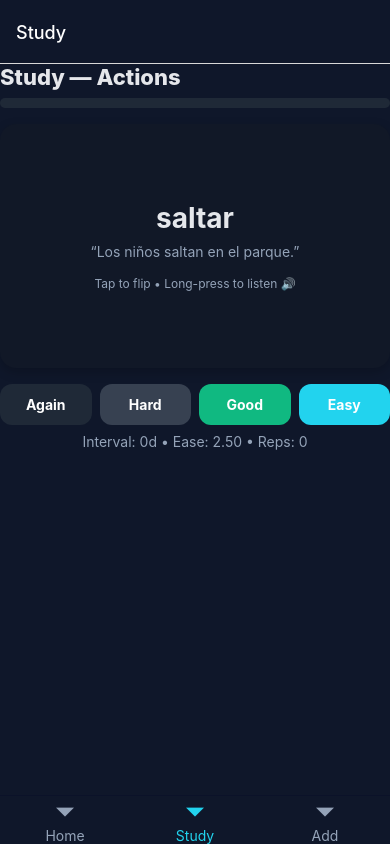
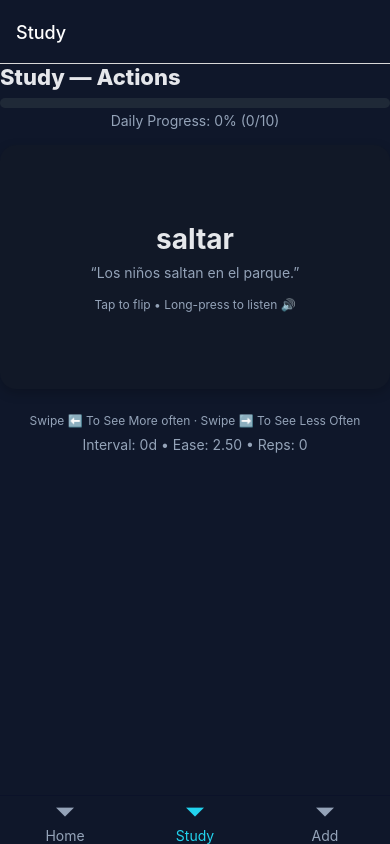
Before and after one commit to mikepitts25/Colombian-Spanish, a React Native app: screen /Study in a window 390 px wide. Built offline with nearby package versions, Linux system fonts and the light colour scheme.

Commit message:
adjusted the study screen

```diff
--- a/src/components/Flashcard.tsx
+++ b/src/components/Flashcard.tsx
@@ -1,31 +1,33 @@
 // src/components/Flashcard.tsx
 import React, { useMemo, useRef, useState, useEffect } from 'react';
-import { Animated, Easing, Pressable, StyleSheet, Text, TextInput, View } from 'react-native';
+import { Animated, Easing, PanResponder, Pressable, StyleSheet, Text, View } from 'react-native';
 import * as Speech from 'expo-speech';
 import { colors, spacing } from '../styles/theme';
 import { FlashCard } from '../types';
 
 interface Props {
   card: FlashCard;
-  onGrade: (q: 1 | 2 | 3 | 4 | 5) => void; // Again=1, Hard=2, OK=3, Good=4, Easy=5
+  // Swipe right => Good (4); Swipe left => Hard (2)
+  onGrade: (q: 1 | 2 | 3 | 4 | 5) => void;
 }
 
 export default function Flashcard({ card, onGrade }: Props) {
   const [isFront, setIsFront] = useState(true);
-  const [typed, setTyped] = useState('');
-  const [result, setResult] = useState<null | 'correct' | 'wrong'>(null);
 
-  const rot = useRef(new Animated.Value(0)).current;      // 0 = front, 180 = back
-  const shake = useRef(new Animated.Value(0)).current;
-
+  // Flip animation (Y-rotation)
+  const rot = useRef(new Animated.Value(0)).current; // 0 = front, 180 = back
   const frontDeg = rot.interpolate({ inputRange: [0, 180], outputRange: ['0deg', '180deg'] });
   const backDeg  = rot.interpolate({ inputRange: [0, 180], outputRange: ['180deg', '360deg'] });
 
-  // Acceptable answers (support optional card.answers[])
-  const acceptableAnswers: string[] = useMemo(() => {
-    const base = (card.back || '').trim();
-    const variants = Array.isArray((card as any).answers) ? (card as any).answers : [];
-    return [base, ...variants].map(s => s.toLowerCase().trim()).filter(Boolean);
+  // Horizontal swipe gesture
+  const translateX = useRef(new Animated.Value(0)).current;
+  const tilt = translateX.interpolate({ inputRange: [-150, 0, 150], outputRange: ['-6deg', '0deg', '6deg'] });
+  const opacity = translateX.interpolate({ inputRange: [-150, 0, 150], outputRange: [0.85, 1, 0.85] });
+
+  // Acceptable answers kept for future quiz/validation flows (not used on the card anymore)
+  useMemo(() => {
+    const _ = card; // placeholder to keep dependency intentionally
+    return undefined;
   }, [card]);
 
   function say() {
@@ -37,61 +39,66 @@ export default function Flashcard({ card, onGrade }: Props) {
     const toValue = target === 'front' ? 0 : 180;
     Animated.timing(rot, {
       toValue,
-      duration: 350,
+      duration: 300,
       easing: Easing.inOut(Easing.ease),
       useNativeDriver: true,
     }).start(() => setIsFront(target === 'front'));
   }
 
-  function doShake() {
-    shake.setValue(0);
-    Animated.sequence([
-      Animated.timing(shake, { toValue: 1, duration: 60, useNativeDriver: true }),
-      Animated.timing(shake, { toValue: -1, duration: 60, useNativeDriver: true }),
-      Animated.timing(shake, { toValue: 1, duration: 60, useNativeDriver: true }),
-      Animated.timing(shake, { toValue: 0, duration: 60, useNativeDriver: true }),
-    ]).start();
-  }
-
-  function checkTypedAndGrade() {
-    const guess = typed.trim().toLowerCase();
-    const correct = guess.length > 0 && acceptableAnswers.some(a => a.includes(guess) || guess.includes(a));
-    if (correct) {
-      setResult('correct');
-      onGrade(4); // Good by default for a correct typed answer
-    } else {
-      setResult('wrong');
-      doShake();
-      onGrade(2); // Hard if wrong
-    }
-  }
-
-  // Clear and reset when the card changes
+  // Clear/flip back to front when the card changes
   const prevId = useRef(card.id);
   useEffect(() => {
     if (prevId.current !== card.id) {
       prevId.current = card.id;
-      setTyped('');
-      setResult(null);
-      // Always return to front side when moving to a new card
-      if (!isFront) flip('front');
+      // Immediately reset to the front without animation to avoid transient pointerEvents issues
+      rot.setValue(0);
+      setIsFront(true);
+      translateX.setValue(0);
     }
     // eslint-disable-next-line react-hooks/exhaustive-deps
   }, [card.id]);
 
-  const shakeX = shake.interpolate({ inputRange: [-1, 1], outputRange: [-6, 6] });
+  // Pan responder for swipe grading
+  const SWIPE_THRESHOLD = 80; // px
+  const panResponder = useRef(
+    PanResponder.create({
+      onMoveShouldSetPanResponder: (_evt, gs) => Math.abs(gs.dx) > 8 && Math.abs(gs.dx) > Math.abs(gs.dy),
+      onPanResponderMove: Animated.event([null, { dx: translateX }], { useNativeDriver: false }),
+      onPanResponderRelease: (_evt, gs) => {
+        const { dx } = gs;
+        if (dx > SWIPE_THRESHOLD) {
+          // Swipe Right => Good (4)
+          Animated.timing(translateX, { toValue: 400, duration: 180, easing: Easing.out(Easing.quad), useNativeDriver: true }).start(() => {
+            translateX.setValue(0);
+            // Return to front for next card
+            if (!isFront) flip('front');
+            onGrade(4);
+          });
+        } else if (dx < -SWIPE_THRESHOLD) {
+          // Swipe Left => Hard (2) to see it more often
+          Animated.timing(translateX, { toValue: -400, duration: 180, easing: Easing.out(Easing.quad), useNativeDriver: true }).start(() => {
+            translateX.setValue(0);
+            if (!isFront) flip('front');
+            onGrade(2);
+          });
+        } else {
+          // Not far enough — snap back
+          Animated.spring(translateX, { toValue: 0, useNativeDriver: true, bounciness: 8 }).start();
+        }
+      },
+    })
+  ).current;
 
   return (
     <View>
+      <Animated.View
+        style={{ transform: [{ translateX }, { rotateZ: tilt }], opacity }}
+        {...panResponder.panHandlers}
+      >
         <View style={styles.cardWrap}>
           {/* FRONT */}
           <Animated.View
-          style={[
-            styles.card,
-            styles.cardFace,
-            styles.cardFront,
-            { transform: [{ perspective: 1000 }, { rotateY: frontDeg }, { translateX: shakeX }] },
-          ]}
+            style={[styles.card, styles.cardFace, styles.cardFront, { transform: [{ perspective: 1000 }, { rotateY: frontDeg }] }]}
             pointerEvents={isFront ? 'auto' : 'none'}
           >
             <Pressable onPress={() => flip('back')} onLongPress={say} style={styles.facePressable}>
@@ -103,60 +110,22 @@ export default function Flashcard({ card, onGrade }: Props) {
 
           {/* BACK */}
           <Animated.View
-          style={[
-            styles.card,
-            styles.cardFace,
-            styles.cardBack,
-            { transform: [{ perspective: 1000 }, { rotateY: backDeg }, { translateX: shakeX }] },
-          ]}
+            style={[styles.card, styles.cardFace, styles.cardBack, { transform: [{ perspective: 1000 }, { rotateY: backDeg }] }]}
             pointerEvents={isFront ? 'none' : 'auto'}
           >
             <Pressable onPress={() => flip('front')} onLongPress={say} style={styles.facePressable}>
               <Text style={styles.backText}>{card.back}</Text>
-            <Text style={[styles.sub, { textAlign: 'center', marginBottom: spacing(1) }]}>🔊 Escuchar</Text>
-
-            <TextInput
-              placeholder="Type a keyword or translation…"
-              placeholderTextColor={colors.sub}
-              style={[
-                styles.input,
-                result === 'correct' ? styles.inputCorrect : result === 'wrong' ? styles.inputWrong : null
-              ]}
-              value={typed}
-              onChangeText={setTyped}
-              onSubmitEditing={checkTypedAndGrade}
-              returnKeyType="done"
-              autoCapitalize="none"
-              autoCorrect={false}
-            />
-
-            {result === 'correct' && <Text style={[styles.feedback, { color: '#10b981' }]}>✅ Looks right! (graded Good)</Text>}
-            {result === 'wrong' && <Text style={[styles.feedback, { color: '#fca5a5' }]}>❌ Not quite. Try again or tap a grade below.</Text>}
             </Pressable>
           </Animated.View>
         </View>
-
-      {/* Grade buttons */}
-      <View style={styles.gradeRow}>
-        <Pressable style={[styles.btn, { backgroundColor: '#1f2937' }]} onPress={() => onGrade(1)}>
-          <Text style={styles.btnText}>Again</Text>
-        </Pressable>
-        <Pressable style={[styles.btn, { backgroundColor: '#374151' }]} onPress={() => onGrade(2)}>
-          <Text style={styles.btnText}>Hard</Text>
-        </Pressable>
-        <Pressable style={[styles.btn, { backgroundColor: '#10b981' }]} onPress={() => onGrade(4)}>
-          <Text style={styles.btnText}>Good</Text>
-        </Pressable>
-        <Pressable style={[styles.btn, { backgroundColor: '#22d3ee' }]} onPress={() => onGrade(5)}>
-          <Text style={styles.btnText}>Easy</Text>
-        </Pressable>
-      </View>
+      </Animated.View>
+      <Text style={styles.swipeFooter}>Swipe ⬅️ To See More often · Swipe ➡️ To See Less Often</Text>
     </View>
   );
 }
 
 const styles = StyleSheet.create({
-  cardWrap: { minHeight: 260 }, // ensure space for both faces
+  cardWrap: { minHeight: 260 },
   card: {
     backgroundColor: colors.card,
     padding: spacing(3),
@@ -170,22 +139,14 @@ const styles = StyleSheet.create({
     shadowOffset: { width: 0, height: 4 },
     marginBottom: spacing(2),
   },
-  cardFace: {
-    ...StyleSheet.absoluteFillObject, // both faces stack exactly
-  },
+  cardFace: { ...StyleSheet.absoluteFillObject },
   cardFront: {},
   cardBack: {},
   facePressable: { flex: 1, justifyContent: 'center' },
   frontText: { color: colors.text, fontSize: 28, fontWeight: '700', textAlign: 'center' },
-  backText: { color: colors.text, fontSize: 24, fontWeight: '700', textAlign: 'center', marginBottom: spacing(1) },
+  backText: { color: colors.text, fontSize: 24, fontWeight: '700', textAlign: 'center' },
   example: { color: colors.sub, fontSize: 14, marginTop: spacing(1), textAlign: 'center' },
   hint: { color: colors.sub, fontSize: 12, marginTop: spacing(2), textAlign: 'center' },
   sub: { color: colors.sub },
-  gradeRow: { flexDirection: 'row', gap: 8, justifyContent: 'space-between' },
-  btn: { flex: 1, paddingVertical: spacing(1.5), borderRadius: 12, alignItems: 'center' },
-  btnText: { color: '#fff', fontWeight: '700' },
-  input: { backgroundColor: '#0b1220', color: colors.text, borderRadius: 12, padding: spacing(1.5), marginTop: spacing(1) },
-  inputCorrect: { borderWidth: 1, borderColor: '#10b981' },
-  inputWrong: { borderWidth: 1, borderColor: '#ef4444' },
-  feedback: { textAlign: 'center', marginTop: spacing(0.75), fontWeight: '700' },
+  swipeFooter: { color: colors.sub, textAlign: 'center', marginTop: spacing(1), fontSize: 12 },
 });
--- a/src/screens/StudyScreen.tsx
+++ b/src/screens/StudyScreen.tsx
@@ -4,6 +4,7 @@ import { colors, spacing } from '../styles/theme';
 import { useDeck } from '../hooks/useDeck';
 import Flashcard from '../components/Flashcard';
 import ProgressBar from '../components/ProgressBar';
+import { getDailyProgress, incrementDailyProgress } from '../storage/storage';
 
 export default function StudyScreen() {
   const { ready, activeDeck, getStudyBatch, recordAnswer } = useDeck();
@@ -11,26 +12,55 @@ export default function StudyScreen() {
   const batch = useMemo(() => (ready && activeDeck) ? getStudyBatch(15) : [], [ready, activeDeck, seed]);
   const [idx, setIdx] = useState(0);
 
+  const [daily, setDaily] = useState<{ count: number; target: number }>({ count: 0, target: 10 });
+
+  React.useEffect(() => {
+    (async () => {
+      const dp = await getDailyProgress();
+      setDaily({ count: dp.count, target: dp.target });
+    })();
+  }, []);
+
+  const progress = daily.target > 0 ? Math.min(1, daily.count / daily.target) : 0;
+  const percent = Math.round(progress * 100);
+  const [congratsShown, setCongratsShown] = useState(false);
+
   if (!ready) return <SafeAreaView style={styles.wrap}><Text style={styles.h1}>Cargando…</Text></SafeAreaView>;
   if (!activeDeck) return null;
 
   const card = batch[idx];
-  const progress = batch.length === 0 ? 1 : idx / batch.length;
 
   async function grade(q: 0|1|2|3|4|5) {
     if (!card) return;
     await recordAnswer(card.id, q);
-    if (idx < batch.length - 1) setIdx(idx + 1);
-    else { setSeed(s => s + 1); setIdx(0); }
+    const nextDP = await incrementDailyProgress(1);
+    setDaily({ count: nextDP.count, target: nextDP.target });
+    if (!congratsShown && nextDP.count >= nextDP.target) {
+      setCongratsShown(true);
+    }
+    setIdx(prev => {
+      const next = prev + 1;
+      if (next < batch.length) return next;
+      // end of batch → reseed and reset index
+      setSeed(s => s + 1);
+      return 0;
+    });
   }
 
   return (
     <SafeAreaView style={styles.wrap}>
       <Text style={styles.h1}>Study — {activeDeck.name}</Text>
       <ProgressBar progress={progress} />
+      <Text style={styles.progressLabel}>Daily Progress: {percent}% ({daily.count}/{daily.target})</Text>
+      {progress >= 1 && congratsShown && (
+        <View style={styles.congratsBox}>
+          <Text style={styles.congratsTitle}>¡Bacano! Daily goal complete 🎉</Text>
+          <Text style={styles.sub}>Come back tomorrow or keep going if you’re in the zone.</Text>
+        </View>
+      )}
       {card ? (
         <View style={{ marginTop: spacing(2) }}>
-          <Flashcard card={card} onGrade={grade} />
+          <Flashcard key={card.id} card={card} onGrade={grade} />
           <Text style={styles.meta}>Interval: {card.interval}d • Ease: {card.ease.toFixed(2)} • Reps: {card.reps}</Text>
         </View>
       ) : (
@@ -49,5 +79,8 @@ const styles = StyleSheet.create({
   sub: { color: colors.sub },
   meta: { color: colors.sub, textAlign: 'center', marginTop: spacing(1) },
   center: { flex: 1, alignItems: 'center', justifyContent: 'center' },
-  done: { color: colors.text, fontSize: 20, fontWeight: '800', marginBottom: spacing(1) }
+  done: { color: colors.text, fontSize: 20, fontWeight: '800', marginBottom: spacing(1) },
+  progressLabel: { color: colors.sub, textAlign: 'center', marginTop: spacing(0.5) },
+  congratsBox: { marginTop: spacing(1), backgroundColor: '#052e2b', borderColor: '#065f46', borderWidth: 1, padding: spacing(1.25), borderRadius: 12 },
+  congratsTitle: { color: '#a7f3d0', fontWeight: '900', textAlign: 'center', marginBottom: 2 },
 });
--- a/src/storage/storage.ts
+++ b/src/storage/storage.ts
@@ -2,6 +2,8 @@ import AsyncStorage from '@react-native-async-storage/async-storage';
 import { Deck, FlashCard } from '../types';
 
 const KEY = 'SRS_DECKS_V3';
+const DAILY_KEY = 'SRS_DAILY_PROGRESS_V1';
+type DailyProgress = { date: string; count: number; target: number };
 
 export async function loadDecks(): Promise<Deck[]> {
   const raw = await AsyncStorage.getItem(KEY);
@@ -33,3 +35,49 @@ export async function removeDeckById(deckId: string) {
   const next = decks.filter(d => d.id !== deckId);
   await saveDecks(next);
 }
+
+function todayISO(): string {
+  const d = new Date();
+  // local midnight boundary
+  d.setHours(0, 0, 0, 0);
+  return d.toISOString();
+}
+
+export async function getDailyProgress(): Promise<DailyProgress> {
+  const raw = await AsyncStorage.getItem(DAILY_KEY);
+  const today = todayISO();
+  if (!raw) {
+    const fresh: DailyProgress = { date: today, count: 0, target: 10 };
+    await AsyncStorage.setItem(DAILY_KEY, JSON.stringify(fresh));
+    return fresh;
+  }
+  try {
+    const parsed = JSON.parse(raw) as DailyProgress;
+    if (!parsed || !parsed.date) throw new Error('bad');
+    if (parsed.date !== today) {
+      const fresh: DailyProgress = { date: today, count: 0, target: parsed.target ?? 10 };
+      await AsyncStorage.setItem(DAILY_KEY, JSON.stringify(fresh));
+      return fresh;
+    }
+    if (!parsed.target) parsed.target = 10;
+    return parsed;
+  } catch {
+    const fresh: DailyProgress = { date: today, count: 0, target: 10 };
+    await AsyncStorage.setItem(DAILY_KEY, JSON.stringify(fresh));
+    return fresh;
+  }
+}
+
+export async function incrementDailyProgress(delta: number = 1): Promise<DailyProgress> {
+  const current = await getDailyProgress();
+  const next: DailyProgress = { ...current, count: current.count + delta };
+  await AsyncStorage.setItem(DAILY_KEY, JSON.stringify(next));
+  return next;
+}
+
+export async function setDailyTarget(target: number): Promise<DailyProgress> {
+  const current = await getDailyProgress();
+  const next: DailyProgress = { ...current, target: Math.max(1, Math.floor(target)) };
+  await AsyncStorage.setItem(DAILY_KEY, JSON.stringify(next));
+  return next;
+}
```
Lines whose indentation alone changed are shown as unchanged.
